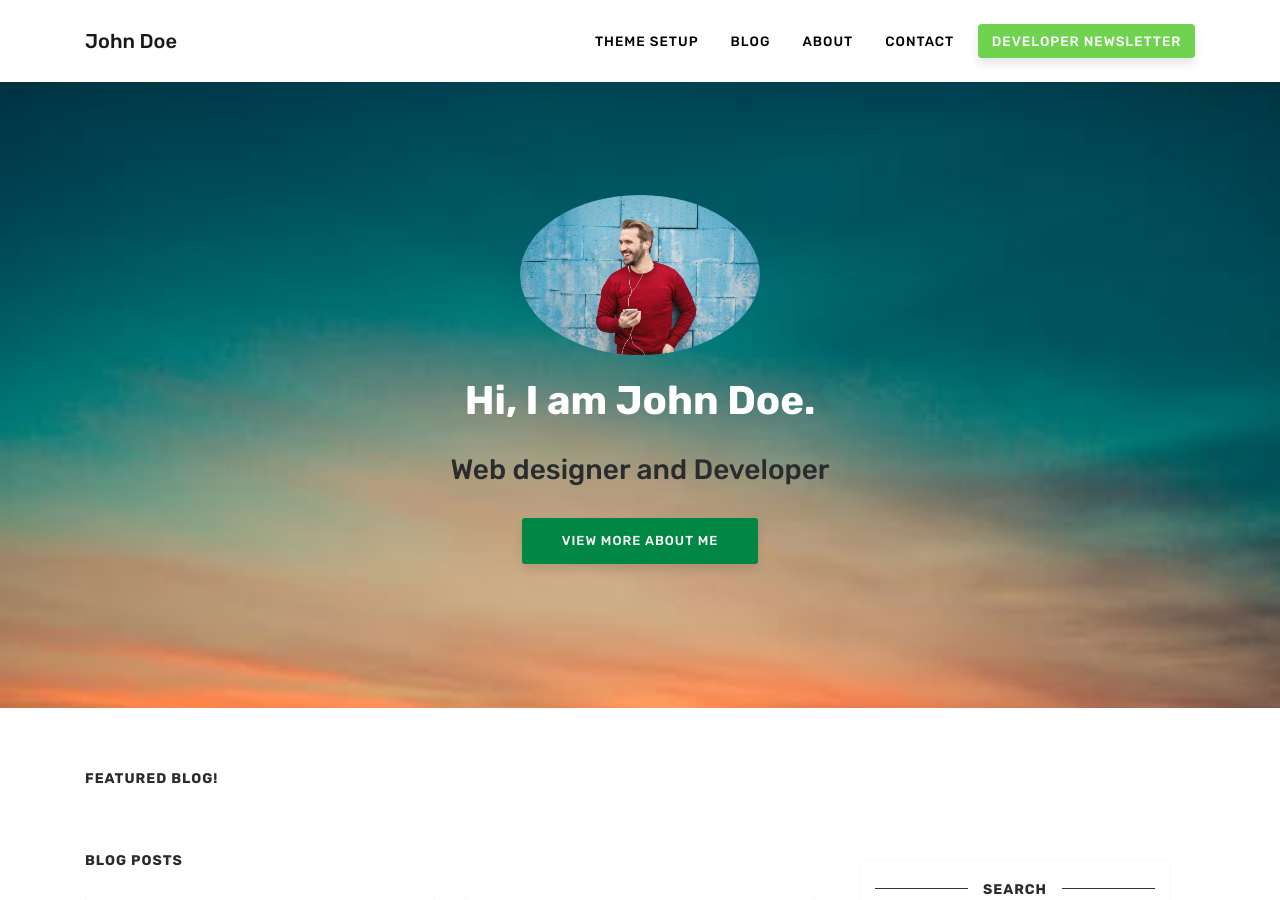
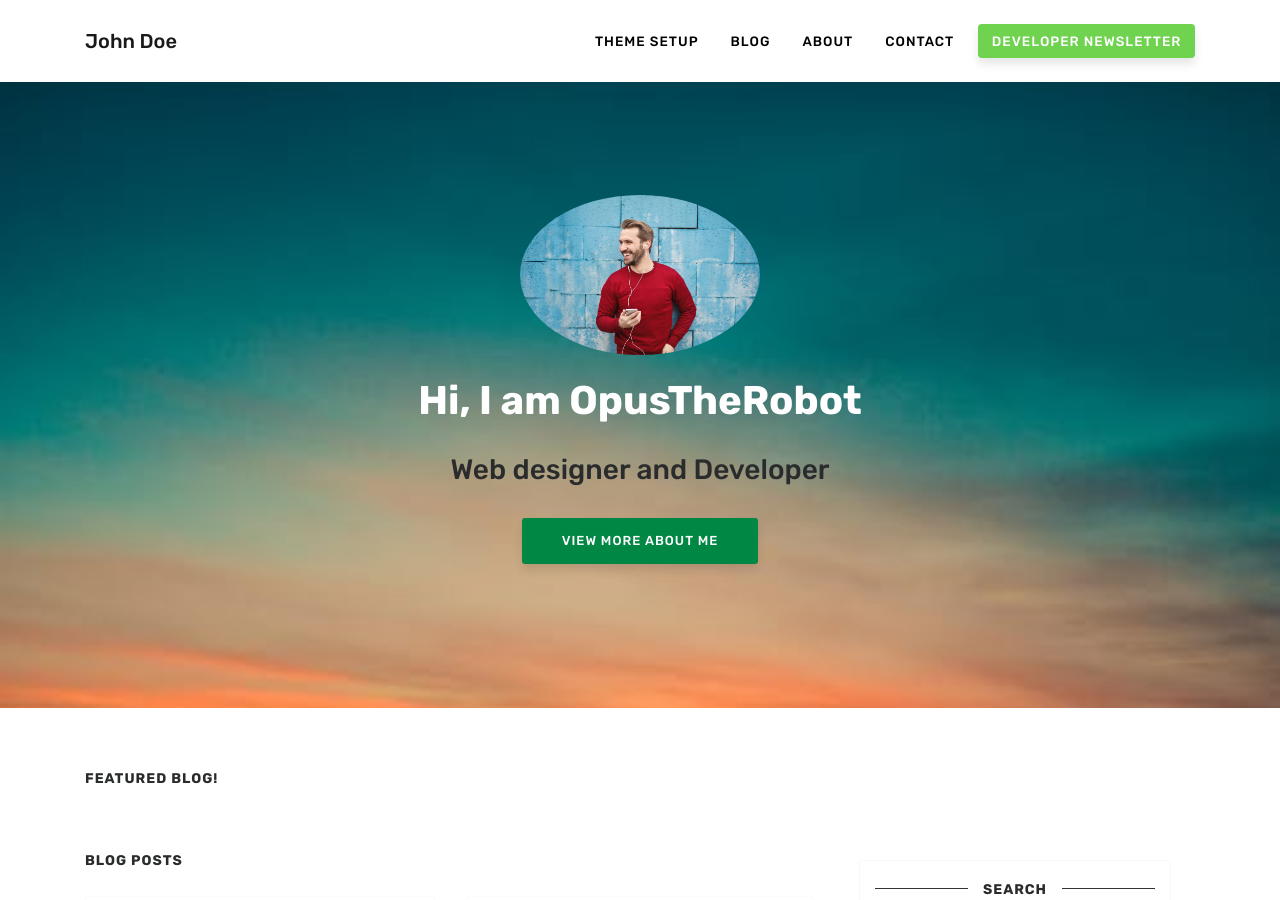
Before and after one commit to Gizmotronn/matrixcog, a Jekyll site: the page built from index.html, in a window 1280 px wide and 900 px high. Built offline with Jekyll 4.4.1, drawn with Linux system fonts in a browser that asks for light colours; nearby versions of some CDN libraries; the list of posts is cut into pages by our own code.

Commit message:
Update index.html

```diff
--- a/index.html
+++ b/index.html
@@ -11,7 +11,7 @@ title: Home
 <center>
 <img src="/assets/images/john.jpg" style="border-radius: 50%" height="90px" width="240px" alt="A picture of author.">
 <br><br>
-<h1 style="color:white">Hi, I am <span>John Doe.</span></h1>
+<h1 style="color:white">Hi, I am <span>OpusTheRobot</span></h1>
 <br>
 <h3> Web designer and Developer</h3>
 <br>
```
